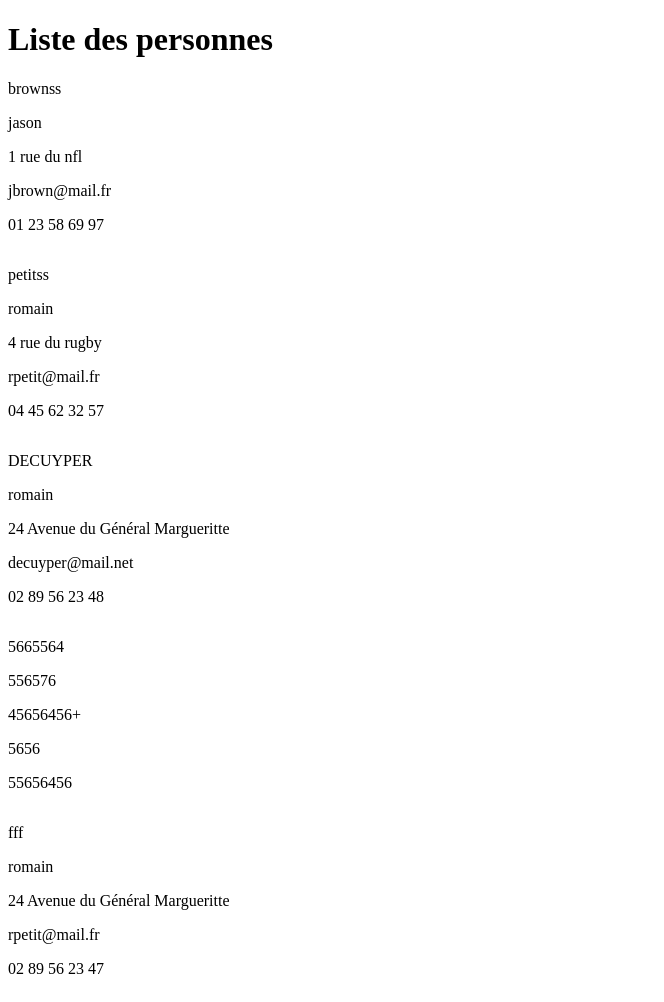
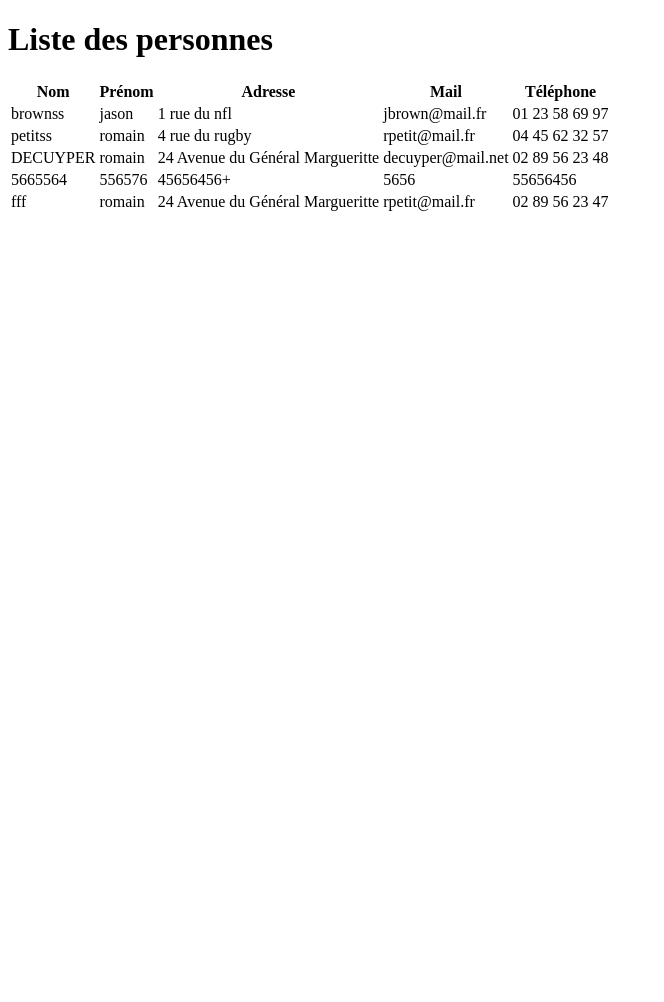
Before and after one commit to Alexsansdraps/archive, a PHP site: page /personne.php in a window 1280 px wide. Shown: the whole page, without its empty margins (0-664 px from the left). After the commit the page ends 211 px from the top, so only its background shows below. Run offline with PHP 8.4, Linux system fonts and the light colour scheme; data comes from the database, SQL or seed files in the repository.

Commit message:
fin 26 janvier

```diff
--- a/personne.php
+++ b/personne.php
@@ -11,6 +11,15 @@
     <body>
 
         <h1>Liste des personnes</h1>
+
+        <table>
+                    <tr>
+                        <th>Nom</th>
+                        <th>Prénom</th>
+                        <th>Adresse</th>
+                        <th>Mail</th>
+                        <th>Téléphone</th>
+                    </tr>
         <?php
             include 'connexion.php';
 
@@ -18,16 +27,20 @@
             $personnes=$sel->fetchAll();
             foreach($personnes as $personne){
                 ?>
-                <table>
-                  <p><?php echo $personne['nomPersonne'];?></p>
-                  <p><?php echo $personne['prenomPersonne'];?></p>
-                  <p><?php echo $personne['adresse'];?></p>
-                  <p><?php echo $personne['mail'];?></p>
-                  <p><?php echo $personne['telephone'];?></p>
-                </table>
+
+
+                    <tr>
+                        <td><?php echo $personne['nomPersonne'];?></td>
+                        <td><?php echo $personne['prenomPersonne'];?></td>
+                        <td><?php echo $personne['adresse'];?></td>
+                        <td><?php echo $personne['mail'];?></td>
+                        <td><?php echo $personne['telephone'];?></td>
+                    </tr>
+
         <?php
             };
         ?>
+        </table>
 
 
 
```
